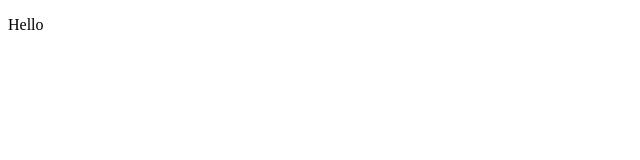
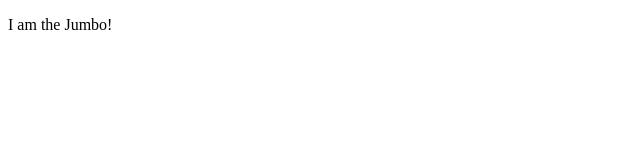
Before and after one commit to jessedxi/netflix-clone, a React (Create React App) app: page / in a window 1280 px wide. Shown: the top 160 px of the page, without its empty margins (0-640 px from the left). Built offline with nearby package versions, Linux system fonts and the light colour scheme; the HTML template or start-up script is replaced by a standard one.

Commit message:
import and render jumbotron

```diff
--- a/src/App.js
+++ b/src/App.js
@@ -1,5 +1,6 @@
 import React from "react";
+import Jumbotron from "./components/jumbotron";
 
 export default function App() {
-  return <p>Hello</p>;
+  return <Jumbotron />;
 }
```
